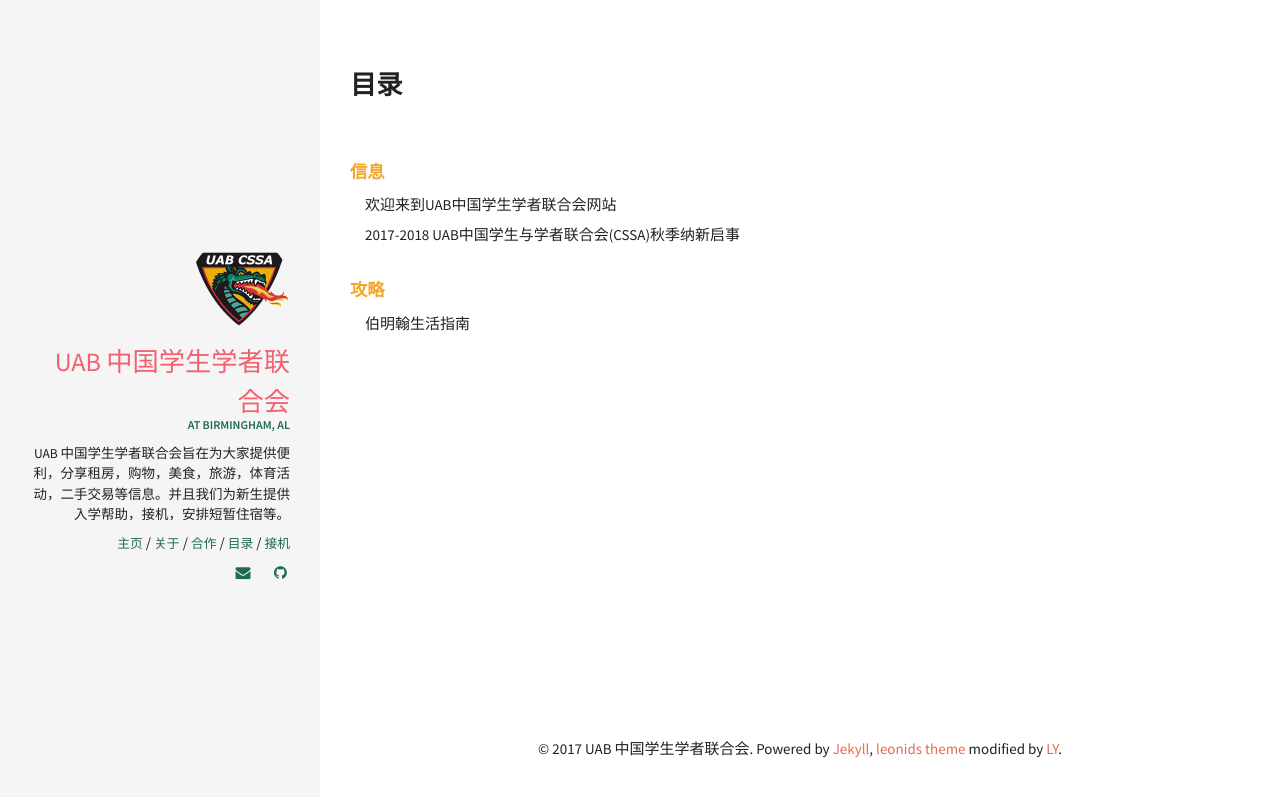
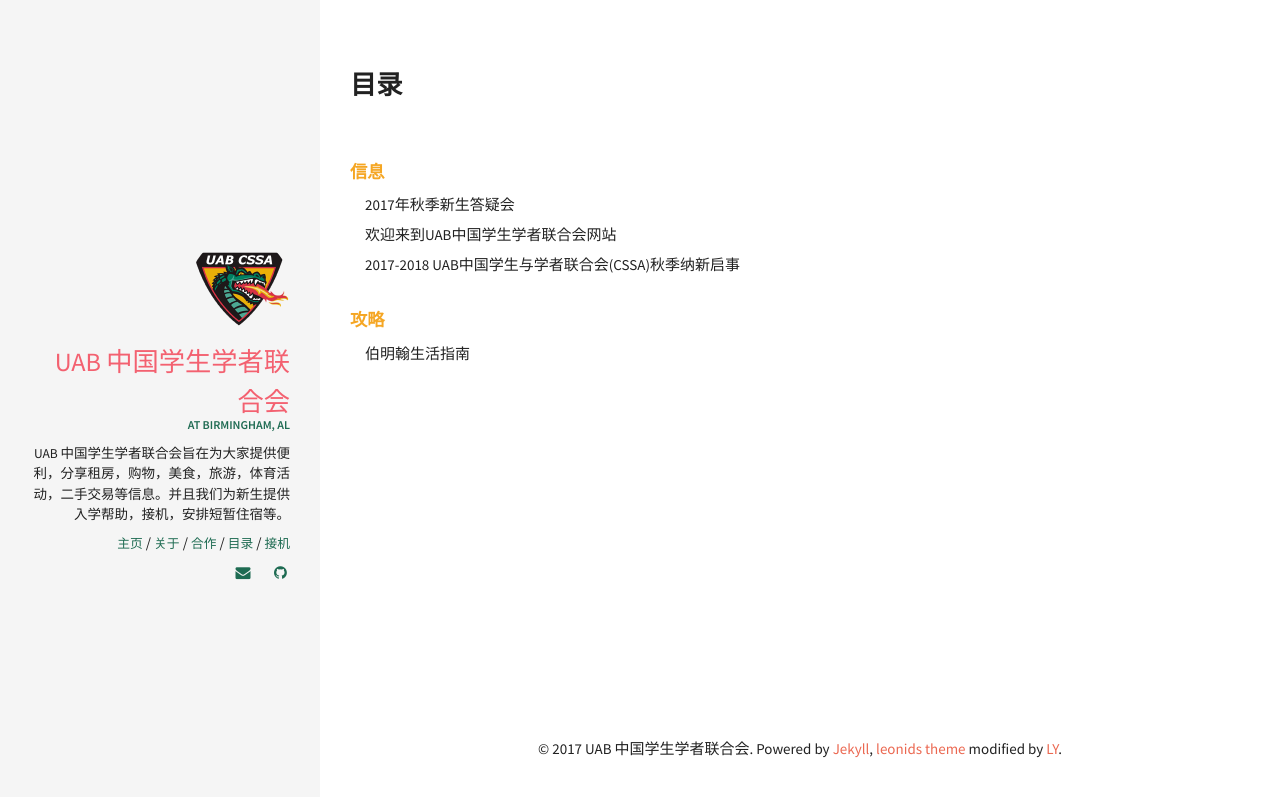
Before and after one commit to sctongye/uabcssa.github.io, a Jekyll site: the page built from categories/index.html, in a window 1280 px wide. Shown: the top 797 px of the page. Built offline with Jekyll 4.4.1, drawn with Linux system fonts in a browser that asks for light colours.

Commit message:
新生答疑 正式测试发布

```diff
--- a/_posts/2017-08-20-orientation.md
+++ b/_posts/2017-08-20-orientation.md
@@ -1,6 +1,12 @@
 ---
-published: true
+layout: post
+title:  "2017年秋季新生答疑会"
+post_author: PJM
+date:   2017-08-20 17:35:00
+categories: [信息]
+comments: false
 ---
+
 欢迎2017秋季新生们来到UAB！
 
 你，是否还在为租房，买车，考驾照而烦恼？
```
